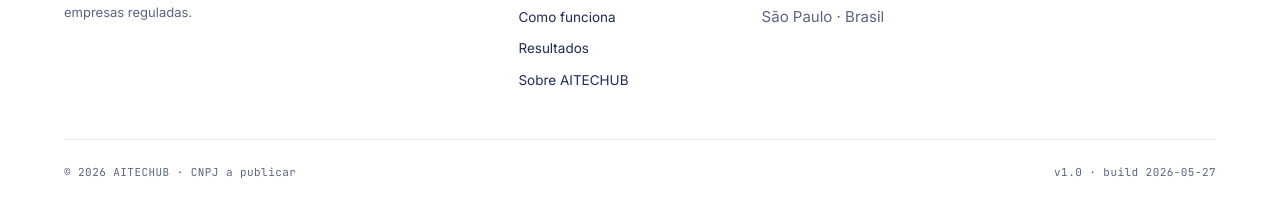
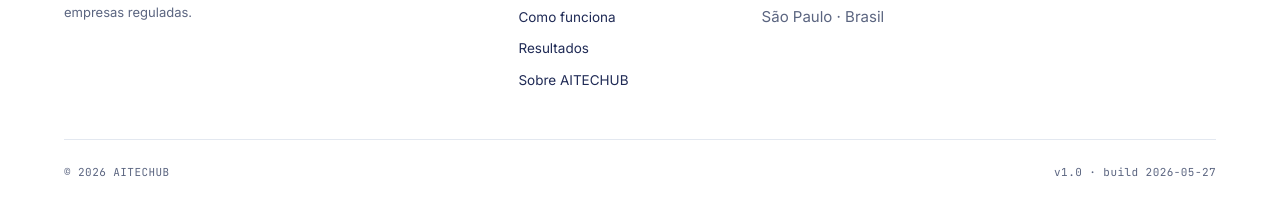
Before and after one commit to grmatos-consultant/aitechub, a plain HTML site: page index.html in a window 1280 px wide. Shown: the part 9166-9379 px from the top of the page. Drawn offline with Linux system fonts and the light colour scheme.

Commit message:
limpa rodape: remove CNPJ a publicar
Co-Authored-By: Claude Opus 4.7 (1M context) <noreply@anthropic.com>

```diff
--- a/index.html
+++ b/index.html
@@ -426,7 +426,7 @@
       </div>
     </div>
     <div class="footer-legal">
-      <span>© 2026 AITECHUB · CNPJ a publicar</span>
+      <span>© 2026 AITECHUB</span>
       <span>v1.0 · build 2026-05-27</span>
     </div>
   </div>
```
Also changed, not shown: sobre.html (+1 -1 lines).
